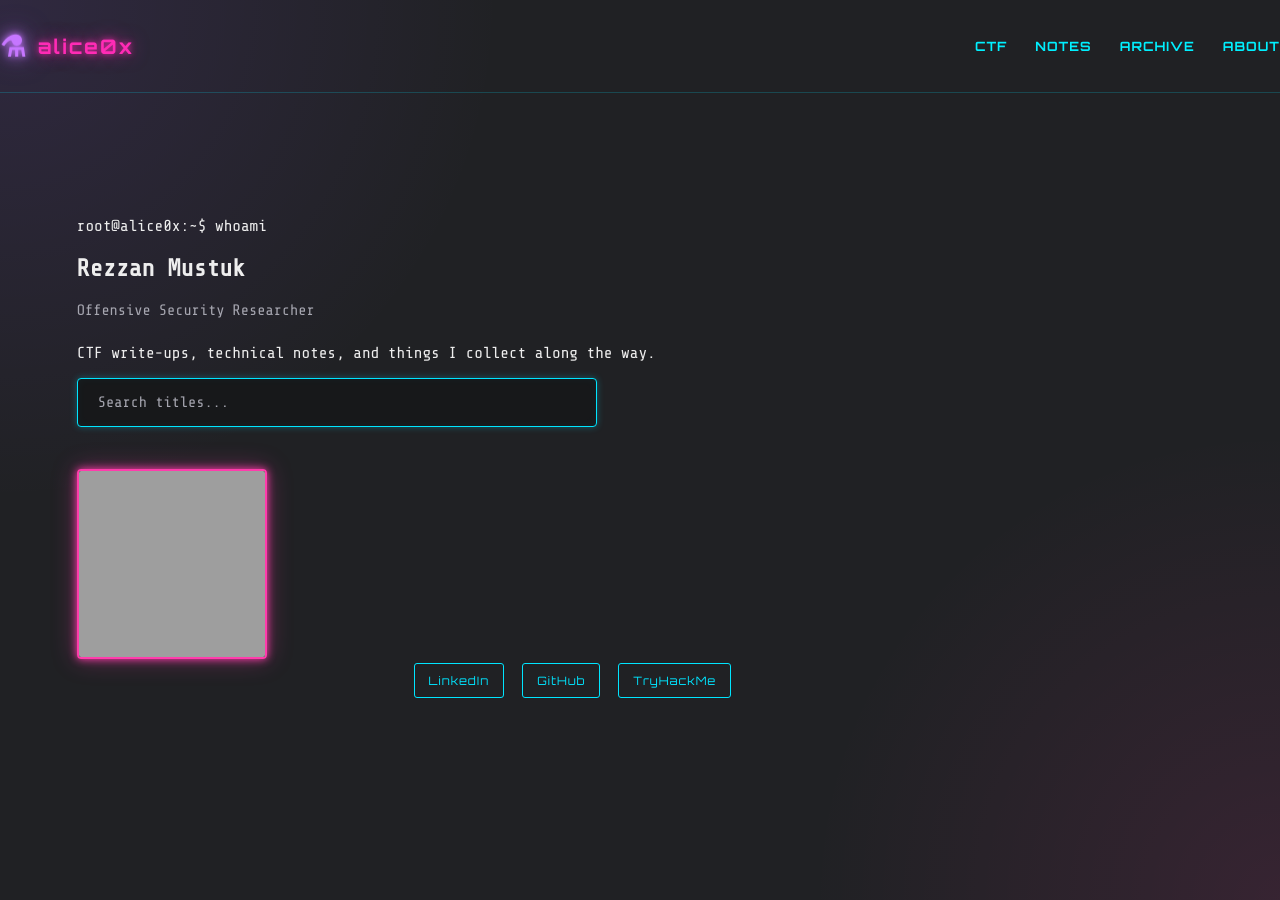
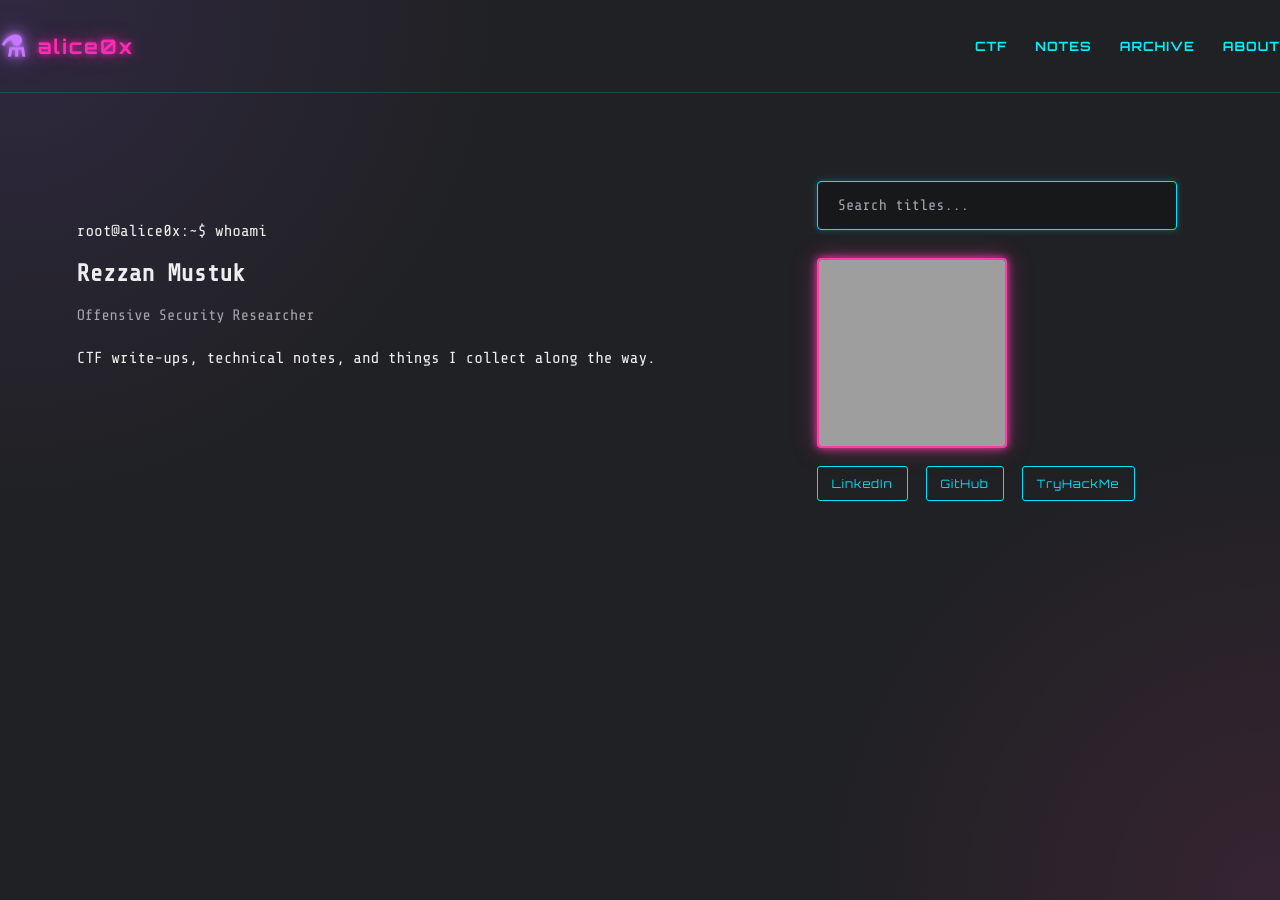
Before and after one commit to rezzanmustuk/rezzanmustuk.github.io, a Jekyll site: the page built from index.html, in a window 1280 px wide. Built offline with Jekyll 4.4.1, drawn with Linux system fonts in a browser that asks for light colours; grey boxes are pictures that could not be loaded.

Commit message:
Update style.css

```diff
--- a/assets/css/style.css
+++ b/assets/css/style.css
@@ -531,3 +531,66 @@ main {
     padding-right: 24px;
   }
 }
+
+/* Homepage layout fix */
+
+main {
+  width: 100%;
+  max-width: none;
+  margin: 0;
+  padding: 40px 6%;
+}
+
+.hero-section {
+  display: grid;
+  grid-template-columns: minmax(0, 1fr) minmax(260px, 360px);
+  align-items: start;
+  gap: 70px;
+  width: 100%;
+  max-width: 1100px;
+  margin: 0;
+  text-align: left;
+}
+
+.hero-text {
+  text-align: left;
+  padding-top: 25px;
+}
+
+.profile-section {
+  display: flex;
+  flex-direction: column;
+  align-items: flex-start;
+  width: 100%;
+}
+
+.search-wrapper {
+  width: 100%;
+  margin-bottom: 28px;
+}
+
+.profile-image {
+  width: 190px;
+  height: 190px;
+  object-fit: cover;
+}
+
+.social-links {
+  justify-content: flex-start;
+  margin-top: 18px;
+}
+
+@media (max-width: 700px) {
+  main {
+    padding: 30px 24px;
+  }
+
+  .hero-section {
+    grid-template-columns: 1fr;
+    gap: 35px;
+  }
+
+  .hero-text {
+    padding-top: 0;
+  }
+}
```
